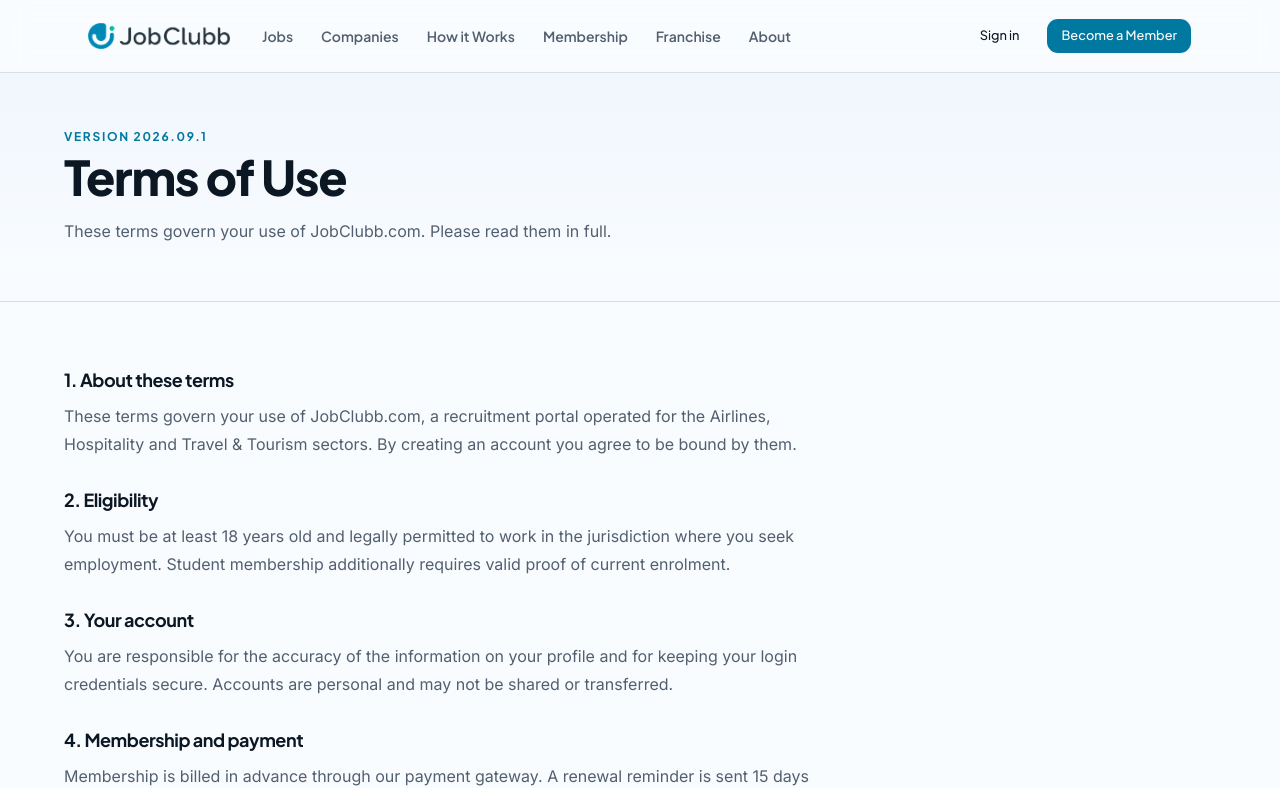
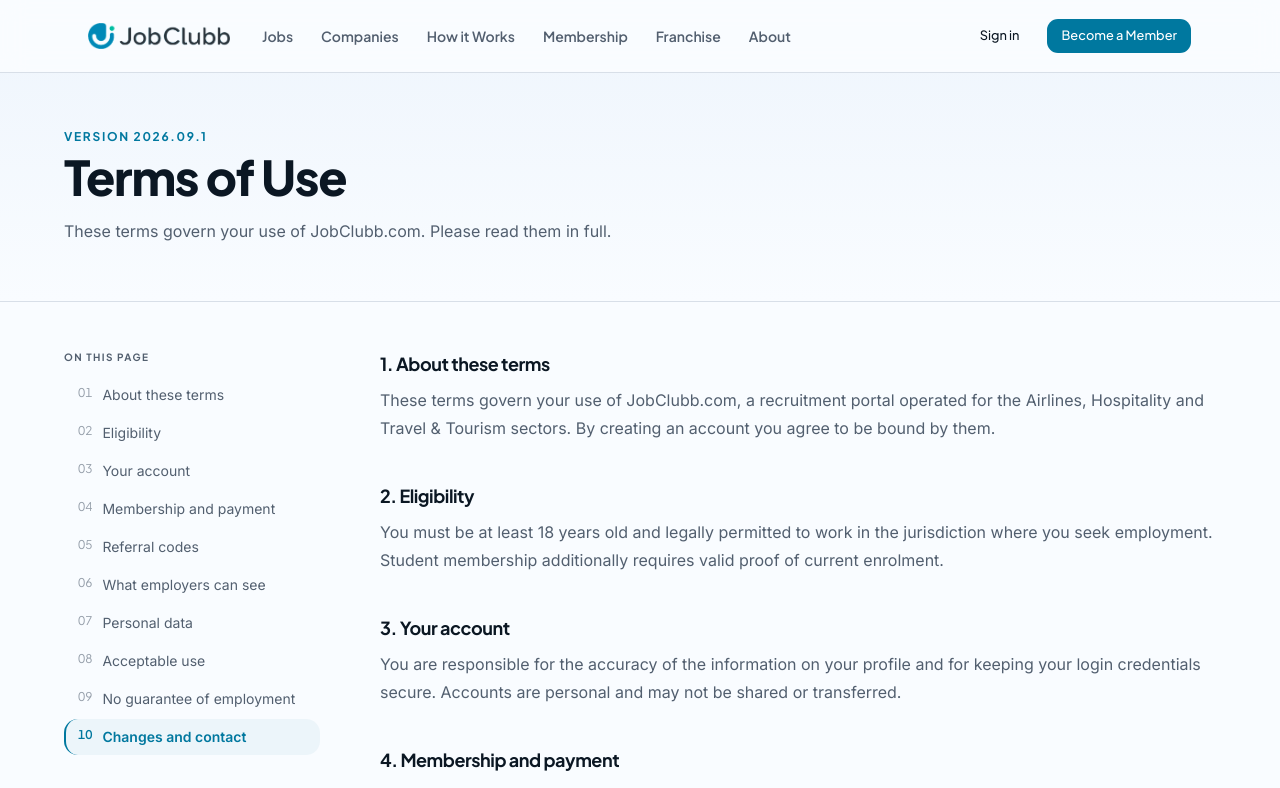
Before and after one commit to iim-marketers/jobclubb, a Next.js app: page /terms in a window 1280 px wide. Shown: the top 788 px of the page. Built offline with nearby package versions, Linux system fonts and the light colour scheme.

Commit message:
terms of legal page UI changes

```diff
--- a/src/app/sign-in/page.tsx
+++ b/src/app/sign-in/page.tsx
@@ -19,9 +19,9 @@ const ACCOUNT_TYPES = [
 
 export default function SignInPage() {
   return (
-    <PageShell>
-      <div className="px-4 py-16 sm:px-6">
-        <div className="mx-auto max-w-md">
+    <PageShell footer={false}>
+      <div className="flex flex-1 items-center justify-center px-4 py-16 sm:px-6">
+        <div className="w-full max-w-md">
           <h1 className="text-center font-head text-3xl font-extrabold tracking-tight">
             Sign in
           </h1>
--- a/src/app/sign-up/page.tsx
+++ b/src/app/sign-up/page.tsx
@@ -23,7 +23,7 @@ export const metadata = {
 
 export default function SignUpPage() {
   return (
-    <PageShell>
+    <PageShell footer={false}>
       <div className="px-4 py-14 sm:px-6">
         <div className="mx-auto grid max-w-5xl gap-10 lg:grid-cols-[1fr_340px]">
           <div>
--- a/src/app/terms/page.tsx
+++ b/src/app/terms/page.tsx
@@ -1,5 +1,6 @@
-import { PageHeader, PageShell, Section } from "@/components/page-shell";
-import { TERMS_SECTIONS, TERMS_VERSION } from "@/lib/terms-content";
+import { PageHeader, PageShell } from "@/components/page-shell";
+import { TermsNav } from "@/components/terms-nav";
+import { TERMS_SECTIONS, TERMS_VERSION, termsSlug } from "@/lib/terms-content";
 
 export const metadata = {
   title: "Terms of Use — JobClubb",
@@ -14,18 +15,41 @@ export default function TermsPage() {
         title="Terms of Use"
         description="These terms govern your use of JobClubb.com. Please read them in full."
       />
-      <Section>
-        <div className="max-w-3xl space-y-7">
+
+      <section className="px-4 py-12 sm:px-6">
+        <div className="mx-auto grid max-w-6xl gap-10 lg:grid-cols-[260px_minmax(0,1fr)] lg:gap-14">
+          {/* Table of contents */}
+          <aside className="min-w-0">
+            <TermsNav />
+          </aside>
+
+          {/* Terms */}
+          <div className="min-w-0 space-y-10 lg:pb-[22rem]">
             {TERMS_SECTIONS.map((section) => (
-            <section key={section.heading}>
+              <section
+                key={section.heading}
+                id={termsSlug(section.heading)}
+                className="scroll-mt-28"
+              >
                 <h2 className="font-head text-lg font-bold tracking-tight">
                   {section.heading}
                 </h2>
                 <p className="mt-2 leading-7 text-muted-foreground">{section.body}</p>
               </section>
             ))}
+
+            <p className="border-t border-border pt-6 text-sm text-muted-foreground">
+              Version {TERMS_VERSION} · Questions? Email{" "}
+              <a
+                href="mailto:contact@jobclubb.com"
+                className="font-medium text-brand hover:underline"
+              >
+                contact@jobclubb.com
+              </a>
+            </p>
           </div>
-      </Section>
+        </div>
+      </section>
     </PageShell>
   );
 }
--- a/src/components/page-shell.tsx
+++ b/src/components/page-shell.tsx
@@ -1,12 +1,18 @@
 import { SiteFooter } from "@/components/site-footer";
 import { SiteHeader } from "@/components/site-header";
 
-export function PageShell({ children }: { children: React.ReactNode }) {
+export function PageShell({
+  children,
+  footer = true,
+}: {
+  children: React.ReactNode;
+  footer?: boolean;
+}) {
   return (
     <>
       <SiteHeader />
-      <main className="flex-1">{children}</main>
-      <SiteFooter />
+      <main className="flex flex-1 flex-col">{children}</main>
+      {footer && <SiteFooter />}
     </>
   );
 }
@@ -34,7 +40,9 @@ export function PageHeader({
           {title}
         </h1>
         {description && (
-          <p className="mt-4 max-w-2xl leading-7 text-muted-foreground">{description}</p>
+          <p className="mt-4 max-w-2xl leading-7 text-muted-foreground">
+            {description}
+          </p>
         )}
         {children}
       </div>
--- /dev/null
+++ b/src/components/terms-nav.tsx
@@ -0,0 +1,103 @@
+"use client";
+
+import { useEffect, useRef, useState } from "react";
+
+import { TERMS_SECTIONS, termsLabel, termsSlug } from "@/lib/terms-content";
+
+const ITEMS = TERMS_SECTIONS.map((s, i) => ({
+  id: termsSlug(s.heading),
+  label: termsLabel(s.heading),
+  index: i + 1,
+}));
+
+export function TermsNav() {
+  const [active, setActive] = useState(ITEMS[0].id);
+  const listRef = useRef<HTMLOListElement>(null);
+
+  useEffect(() => {
+    const sections = ITEMS.map((i) => document.getElementById(i.id)).filter(
+      (el): el is HTMLElement => Boolean(el)
+    );
+    if (!sections.length) return;
+
+    function update() {
+      // Bottom of page: always mark the last section, even if it's short.
+      const atBottom =
+        window.innerHeight + window.scrollY >=
+        document.documentElement.scrollHeight - 2;
+      if (atBottom) {
+        setActive(ITEMS[ITEMS.length - 1].id);
+        return;
+      }
+      // Otherwise: the last section whose top has passed the reading line.
+      const line = 140;
+      let current = sections[0].id;
+      for (const el of sections) {
+        if (el.getBoundingClientRect().top <= line) current = el.id;
+        else break;
+      }
+      setActive(current);
+    }
+
+    update();
+    window.addEventListener("scroll", update, { passive: true });
+    window.addEventListener("resize", update);
+    return () => {
+      window.removeEventListener("scroll", update);
+      window.removeEventListener("resize", update);
+    };
+  }, []);
+
+  // Keep the active item visible inside the (scrollable) nav column.
+  useEffect(() => {
+    const el = listRef.current?.querySelector<HTMLElement>(
+      `[data-id="${active}"]`
+    );
+    const list = listRef.current;
+    if (!el || !list) return;
+    const elTop = el.offsetTop;
+    const elBottom = elTop + el.offsetHeight;
+    if (elTop < list.scrollTop || elBottom > list.scrollTop + list.clientHeight) {
+      list.scrollTo({ top: elTop - list.clientHeight / 2, behavior: "smooth" });
+    }
+  }, [active]);
+
+  return (
+    <nav aria-label="Terms sections" className="lg:sticky lg:top-24">
+      <p className="font-head text-[10px] font-bold tracking-[0.14em] text-muted-foreground uppercase">
+        On this page
+      </p>
+
+      <ol
+        ref={listRef}
+        className="mt-3 max-h-[60vh] space-y-0.5 overflow-y-auto pr-1 lg:max-h-[calc(100vh-11rem)]"
+      >
+        {ITEMS.map((item) => {
+          const isActive = item.id === active;
+          return (
+            <li key={item.id} data-id={item.id}>
+              <a
+                href={`#${item.id}`}
+                aria-current={isActive ? "true" : undefined}
+                className={`flex gap-2.5 rounded-lg border-l-2 py-2 pr-2 pl-3 text-sm transition-colors ${
+                  isActive
+                    ? "border-brand bg-brand/5 font-semibold text-brand"
+                    : "border-transparent text-muted-foreground hover:border-border hover:text-foreground"
+                }`}
+              >
+                <span
+                  className={`font-head text-xs tabular-nums ${
+                    isActive ? "text-brand" : "text-muted-foreground/60"
+                  }`}
+                >
+                  {String(item.index).padStart(2, "0")}
+                </span>
+                <span className="min-w-0 flex-1">{item.label}</span>
+              </a>
+            </li>
+          );
+        })}
+      </ol>
+    </nav>
+  );
+}
--- a/src/lib/terms-content.ts
+++ b/src/lib/terms-content.ts
@@ -42,3 +42,17 @@ export const TERMS_SECTIONS = [
     body: "We may update these terms from time to time and will ask you to accept any material change. Questions can be sent to contact@jobclubb.com. By ticking the box below you confirm you have read this document in full.",
   },
 ];
+
+/** Stable anchor id for a section heading, e.g. "1. About these terms" -> "about-these-terms". */
+export function termsSlug(heading: string): string {
+  return heading
+    .replace(/^\d+\.\s*/, "")
+    .toLowerCase()
+    .replace(/[^a-z0-9]+/g, "-")
+    .replace(/^-|-$/g, "");
+}
+
+/** Heading without its leading number, for the table of contents. */
+export function termsLabel(heading: string): string {
+  return heading.replace(/^\d+\.\s*/, "");
+}
```
Also changed, not shown: src/app/membership/page.tsx (+48 -21 lines). Lines whose indentation alone changed are shown as unchanged.
